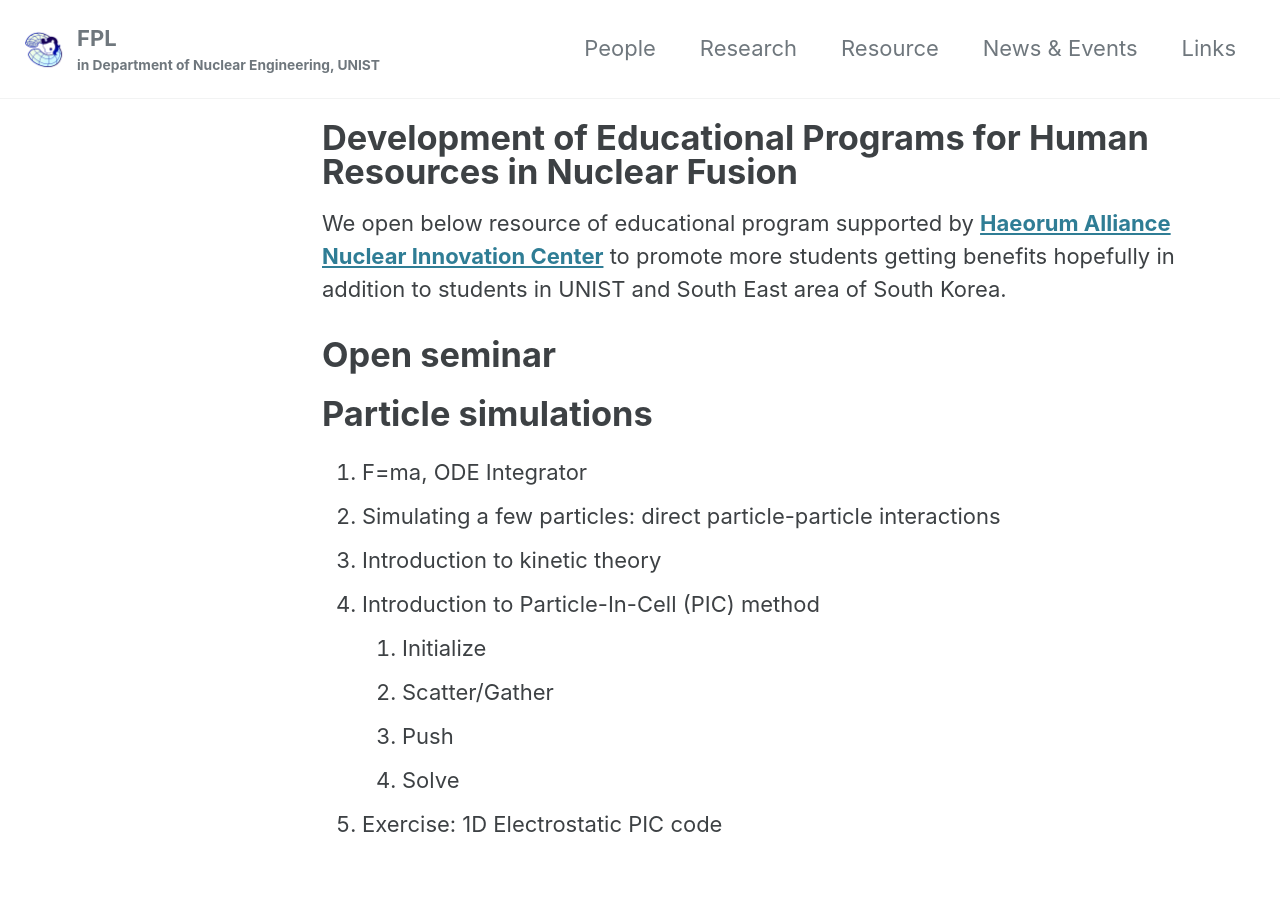
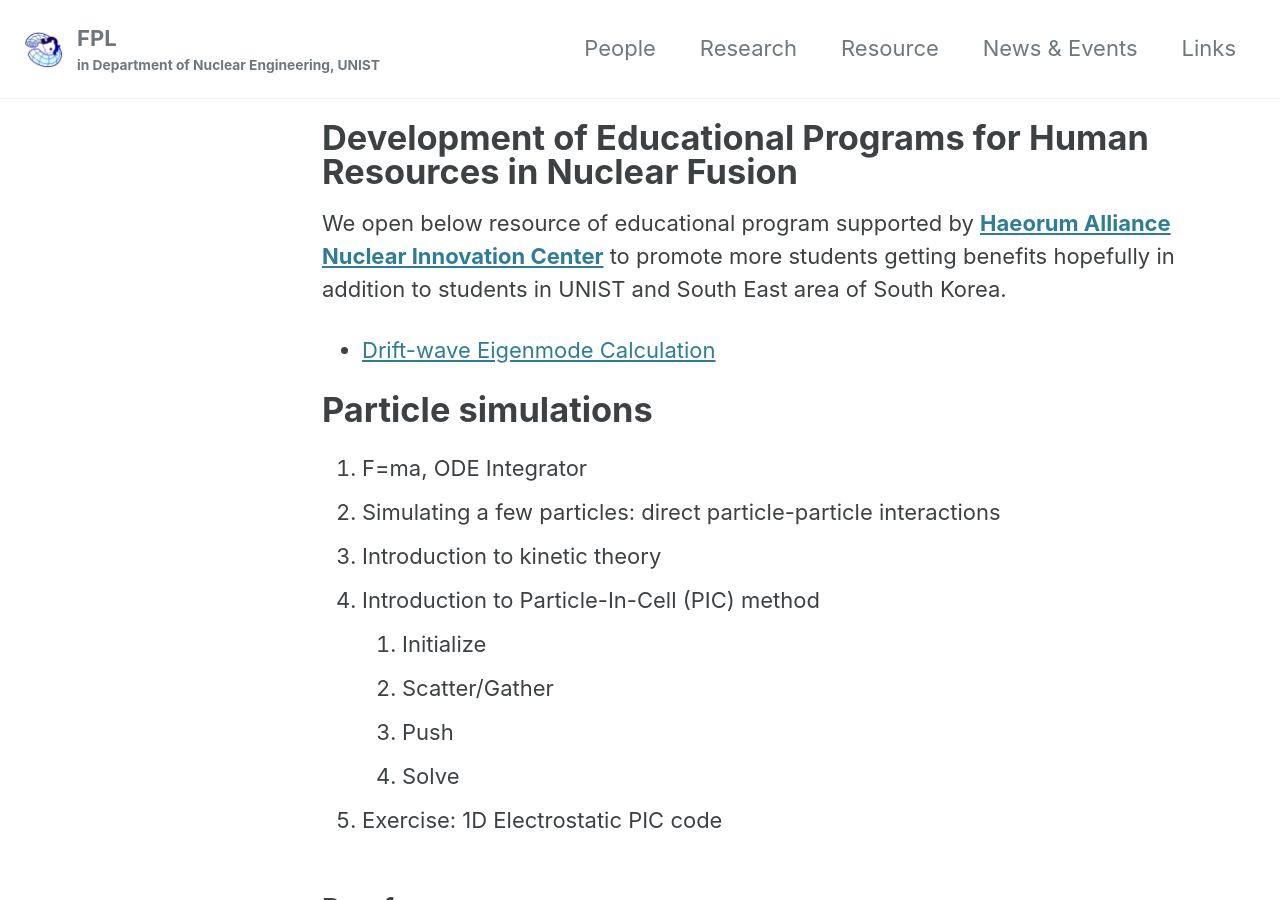
Before and after one commit to UNIST-FPL/unist-fpl.github.io, a Jekyll site: the page built from _pages/resource_hanic.md, in a window 1280 px wide and 900 px high. Built offline with Jekyll 4.4.1, drawn with Linux system fonts in a browser that asks for light colours; cached includes are drawn as plain includes.

Commit message:
Add a link to eigenmode calc project page

```diff
--- a/_pages/resource_hanic.md
+++ b/_pages/resource_hanic.md
@@ -7,7 +7,7 @@ date: 2022-10-22T15:51:00+09:00
 ---
 We open below resource of educational program supported by [**Haeorum Alliance Nuclear Innovation Center**](http://haeorum.unist.ac.kr) to promote more students getting benefits hopefully in addition to students in UNIST and South East area of South Korea.
 
-# Open seminar
+* [Drift-wave Eigenmode Calculation](https://fplunist.notion.site/Drift-wave-Eigenmode-Calculation-bf8151c52681456184cbda86eae29541)
 
 # Particle simulations
 
```
